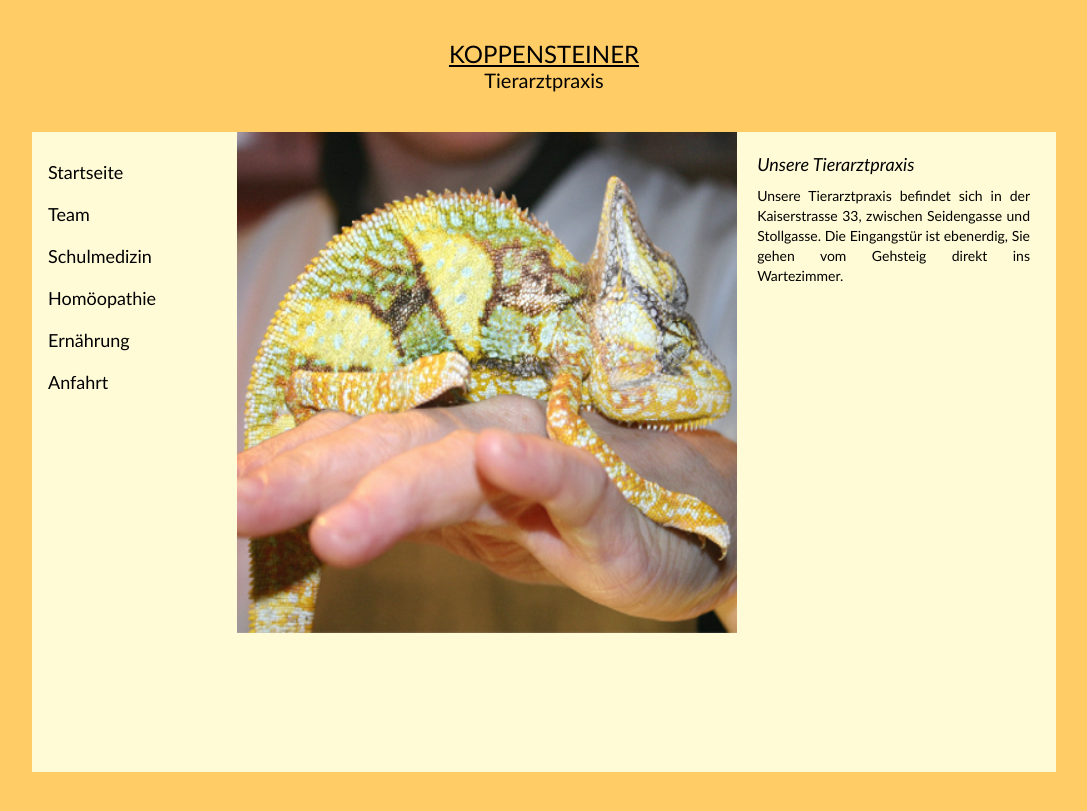
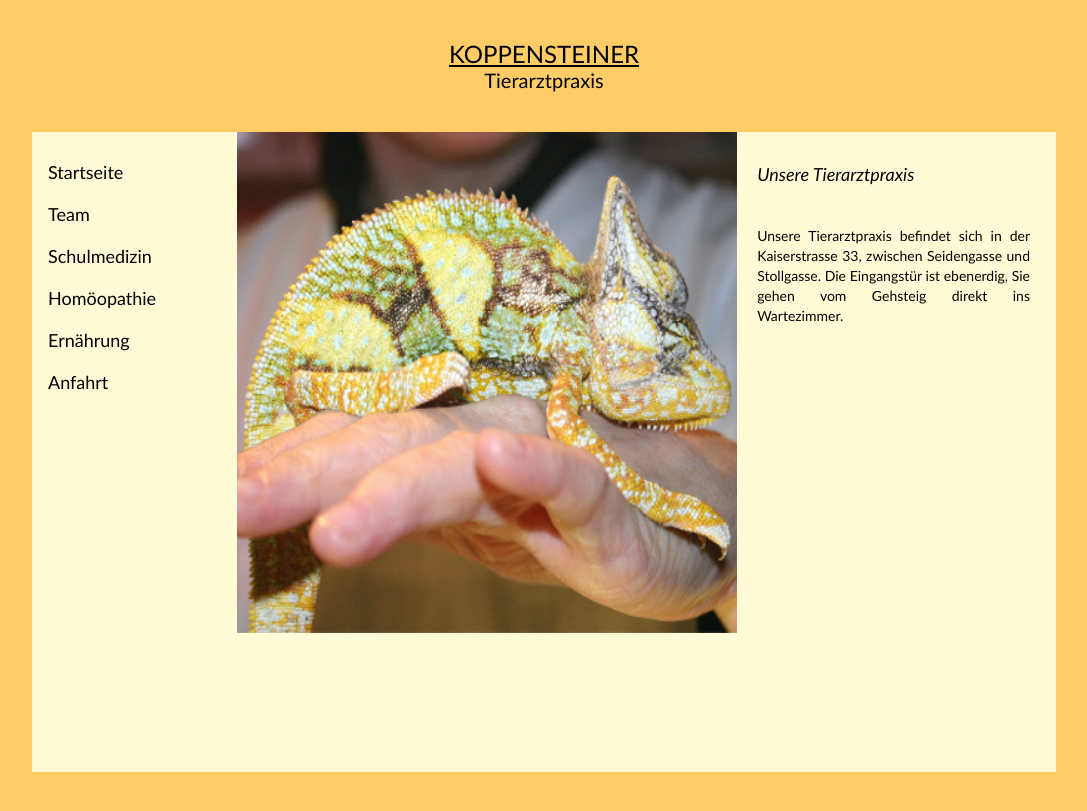
Before and after one commit to richardtraindl/tierarztpraxis-kaiserstrasse.at, a Jekyll site: the page built from praxis.html, in a window 1280 px wide. Shown: the top 811 px of the page, without its empty margins (96-1183 px from the left). Built offline with Jekyll 4.4.1, drawn with Linux system fonts in a browser that asks for light colours.

Commit message:
Update desktop3.css

```diff
--- a/styles/desktop3.css
+++ b/styles/desktop3.css
@@ -61,7 +61,7 @@ header p {
 }
 
 .content2 {
-	padding: 20px 10px 0px 10px;
+	padding: 30px 10px 0px 10px;
 	width: 36%;
 }
 
@@ -184,4 +184,5 @@ article#team ul, article#team li {
 
 section h2 {
 	font-style: italic;
+	padding-bottom: 30px;
 }
```
